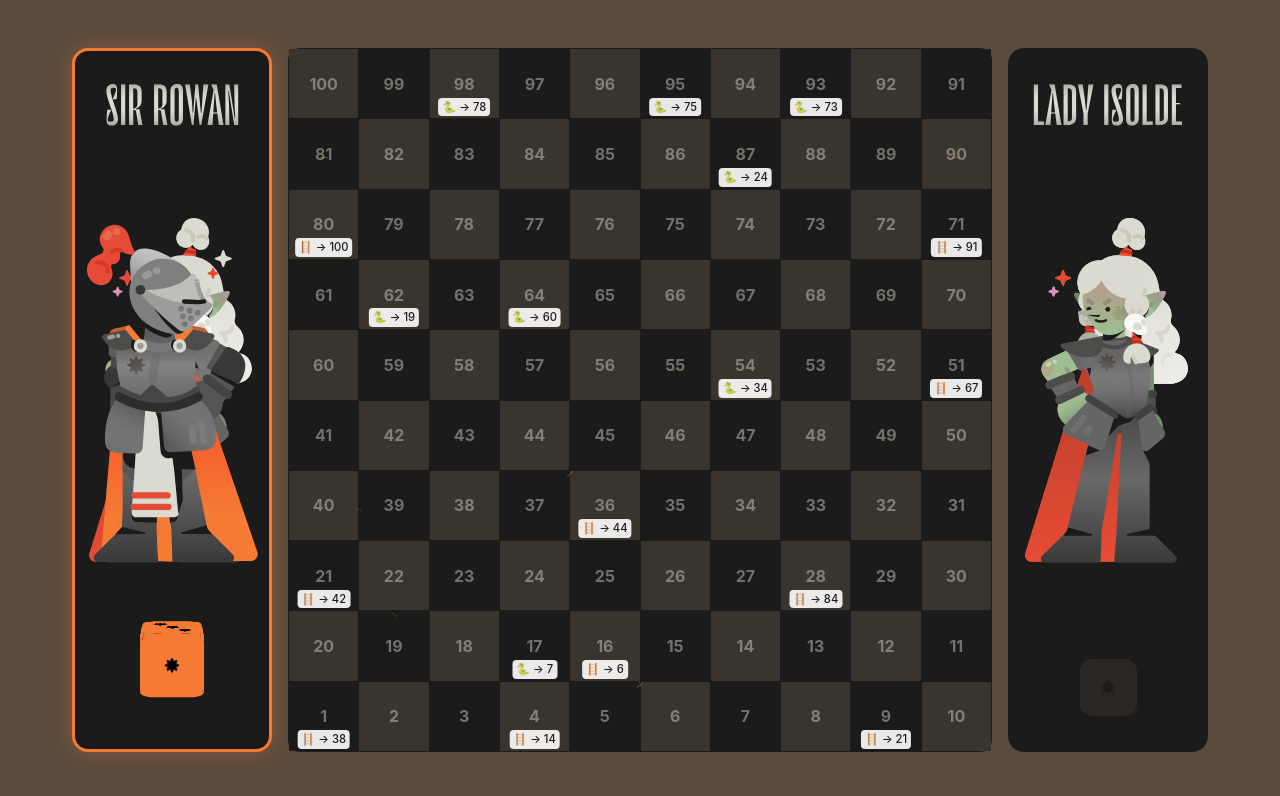
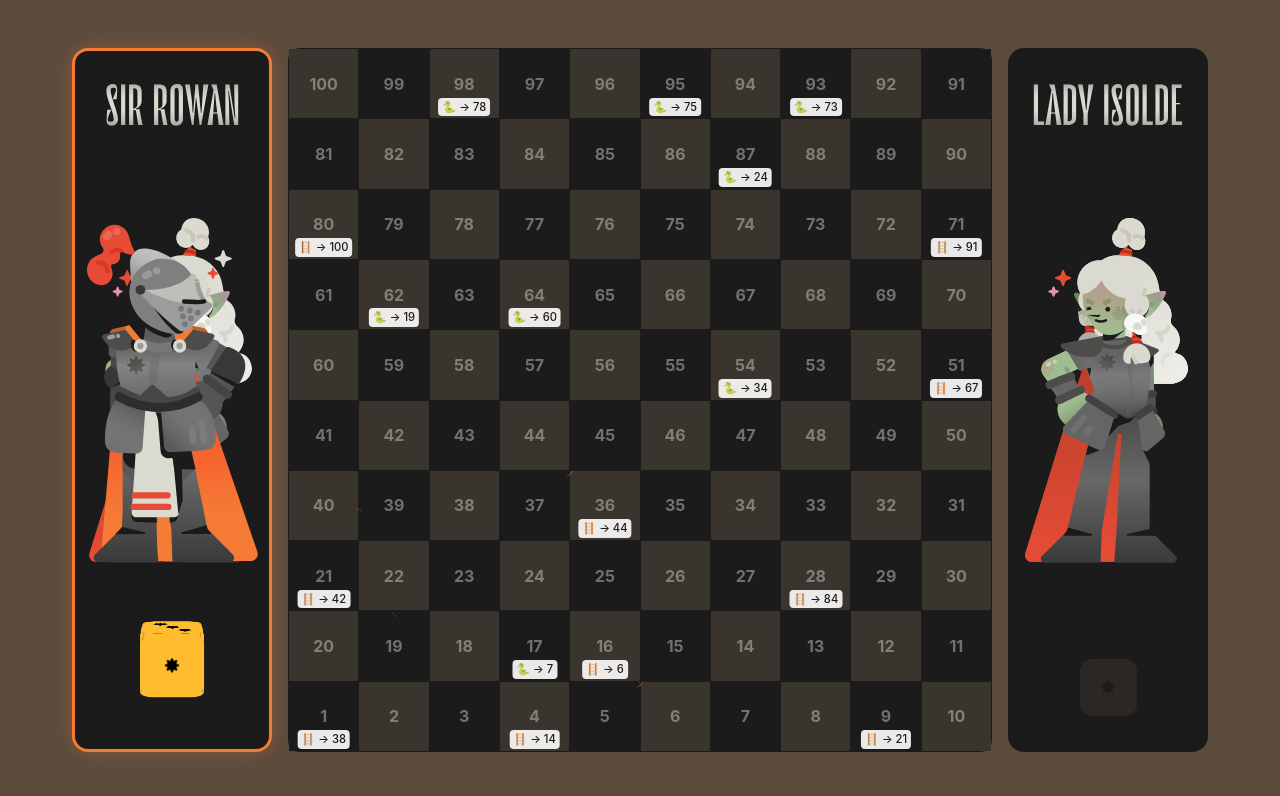
Before and after one commit to shandonwayne/ropes-and-ramparts, a React (Vite) app: page / in a window 1280 px wide. Shown: the top 796 px of the page. Built offline with nearby package versions, Linux system fonts and the light colour scheme; a web font is replaced by a local one.

Commit message:
Change Rowan's dice to #FFBC2E

```diff
--- a/src/ChutesLadders.css
+++ b/src/ChutesLadders.css
@@ -227,7 +227,7 @@ body {
 
 /* Player 1 dice faces - Tangerine */
 .player-panel:nth-child(1) .dice-face {
-  background: var(--Tangerine);
+  background: #FFBC2E;
 }
 
 /* Player 2 dice faces - Pink */
```
